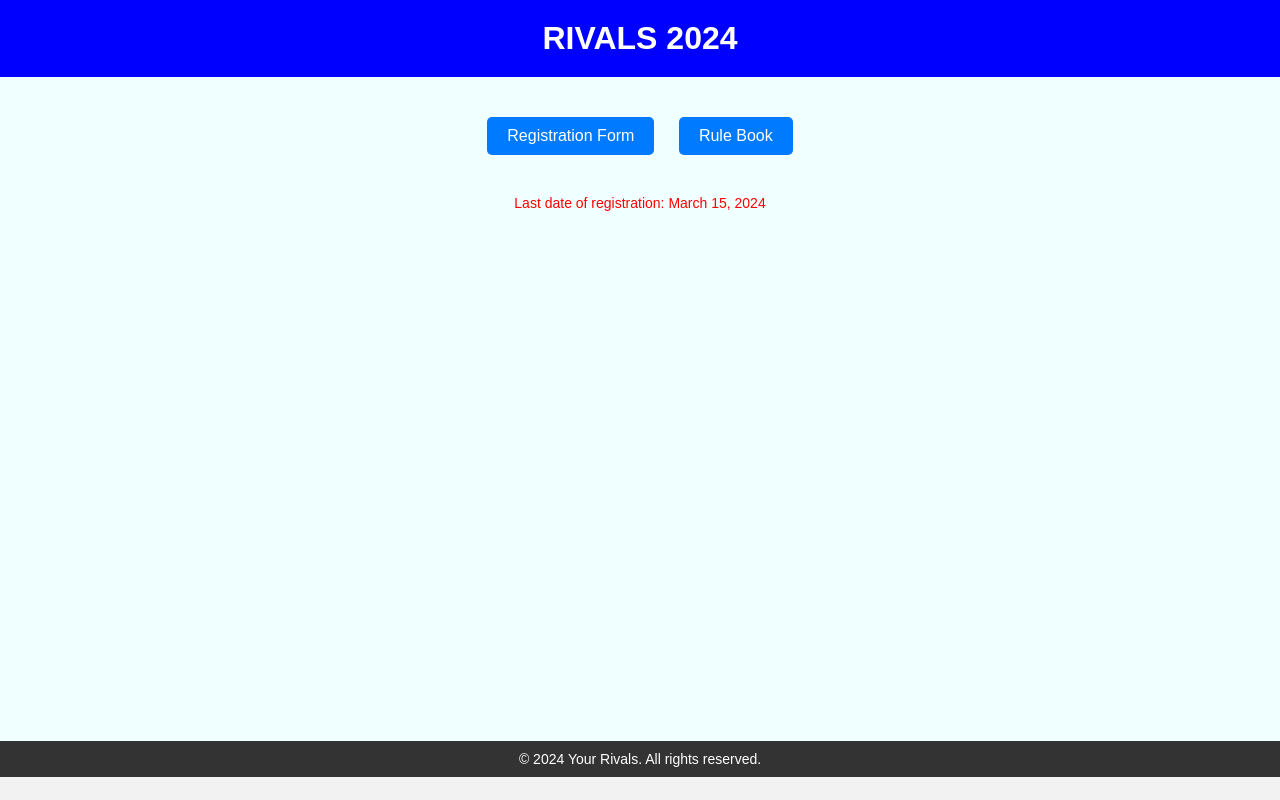
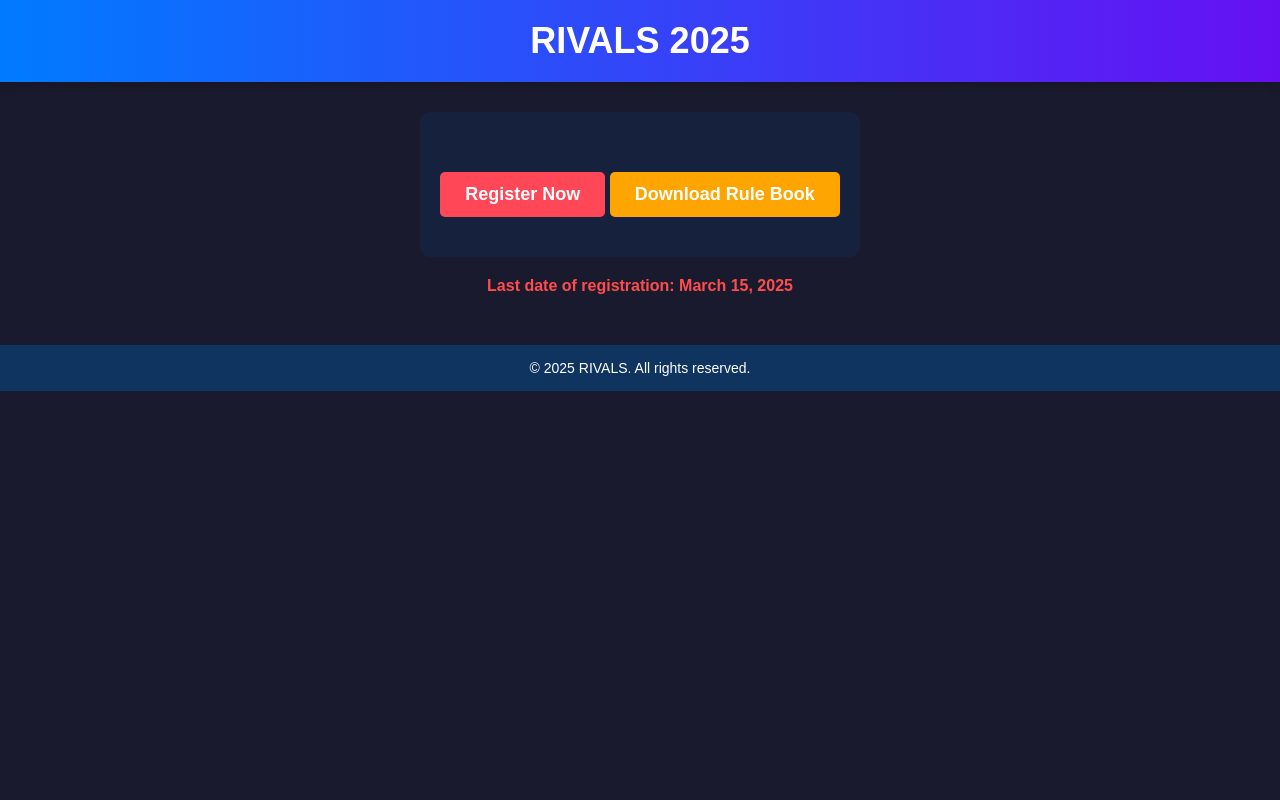
Before and after one commit to rivals25/rivals, a plain HTML site: page index.html in a window 1280 px wide. Drawn offline with Linux system fonts and the light colour scheme.

Commit message:
Update index.html

```diff
--- a/index.html
+++ b/index.html
@@ -3,81 +3,122 @@
 <head>
   <meta charset="UTF-8">
   <meta name="viewport" content="width=device-width, initial-scale=1.0">
-  <title>RIVALS 2024</title>
+  <title>RIVALS 2025</title>
   <style>
     body {
       font-family: 'Arial', sans-serif;
       margin: 0;
       padding: 0;
-      background-color: #f2f2f2;
+      background-color: #1a1a2e;
+      color: #fff;
+      text-align: center;
     }
 
     .header {
-      text-align: center;
+      background: linear-gradient(90deg, #007BFF, #6610f2);
       padding: 20px 0;
-      background-color:blue;
-      color: #fff;
+      box-shadow: 0 4px 8px rgba(0, 0, 0, 0.2);
+      animation: fadeIn 1.5s ease-in-out;
     }
 
     h1 {
       margin: 0;
+      font-size: 36px;
+      text-transform: uppercase;
+      animation: slideDown 1.5s ease-in-out;
     }
 
     .content {
-      background-color:; /* Background color for the content area */
-      padding: 20px;
+      padding: 40px 20px;
+      background-color: #16213e;
+      border-radius: 10px;
+      display: inline-block;
+      margin-top: 30px;
+      animation: popUp 1.5s ease-in-out;
     }
 
     .buttons-container {
-      text-align: center;
       margin-top: 20px;
     }
 
     .button {
       display: inline-block;
-      padding: 10px 20px;
+      padding: 12px 25px;
       text-decoration: none;
       color: #fff;
-      background-color: #007BFF;
+      font-size: 18px;
+      font-weight: bold;
       border-radius: 5px;
-      font-size: 16px;
-      margin: 0 10px;
-      cursor: pointer;
+      transition: 0.3s;
+      animation: fadeIn 2s ease-in-out;
+    }
+
+    .button:nth-child(1) {
+      background: #ff4757;
+    }
+
+    .button:nth-child(2) {
+      background: #ffa502;
     }
 
     .button:hover {
-      background-color: #0056b3;
+      opacity: 0.8;
+      transform: scale(1.05);
     }
 
-    .copyright {
-      text-align: center;
-      padding: 10px 0;
-      background-color: #333;
-      color: #fff;
-      font-size: 14px;
+    .deadline {
+      font-size: 16px;
+      margin-top: 20px;
+      color: #ff4d4d;
+      font-weight: bold;
+      animation: fadeIn 2s ease-in-out;
     }
 
+    .footer {
+      margin-top: 50px;
+      padding: 15px 0;
+      background: #0f3460;
+      font-size: 14px;
+      animation: slideUp 1.5s ease-in-out;
+    }
+
+    @keyframes fadeIn {
+      from { opacity: 0; }
+      to { opacity: 1; }
+    }
+
+    @keyframes slideDown {
+      from { transform: translateY(-50px); opacity: 0; }
+      to { transform: translateY(0); opacity: 1; }
+    }
+
+    @keyframes slideUp {
+      from { transform: translateY(50px); opacity: 0; }
+      to { transform: translateY(0); opacity: 1; }
+    }
+
+    @keyframes popUp {
+      from { transform: scale(0.8); opacity: 0; }
+      to { transform: scale(1); opacity: 1; }
+    }
   </style>
 </head>
 <body>
+  <div class="header">
+    <h1>RIVALS 2025</h1>
+  </div>
 
-  <div class="header">
-    <h1>RIVALS 2024</h1>
-  </div>
-  <div style="background-color:azure;">
   <div class="content">
     <div class="buttons-container">
-      <a href="https://docs.google.com/forms/d/e/1FAIpQLSfxpfYZq2v7Ndt_zbU9aLDZc5CBTF7Ozh7NTxpy3Kd26G723A/viewform?usp=sf_link" class="button"> Registration Form</a>
-      <a href="rule.pdf" class="button" download>Rule Book</a>
+      <a href="https://docs.google.com/forms/d/e/1FAIpQLSeUWJamOZ1qa38sRNFJF_kBnw5MYYjQEPZ15U6M-SbVS7Zreg/viewform" class="button">Register Now</a>
+      <a href="rival25-rulebook.pdf" class="button" download>Download Rule Book</a>
     </div>
   </div>
-  <p style="text-align: center; margin-top: 20px; font-size: 14px; color:red;">
-    Last date of registration: March 15, 2024
-  </p>
 
-  <div class="copyright" style="margin-top: 530px;">
-    &copy; 2024 Your Rivals. All rights reserved.
+  <p class="deadline">Last date of registration: March 15, 2025</p>
+
+  <div class="footer">
+    &copy; 2025 RIVALS. All rights reserved.
   </div>
-</div>
 </body>
 </html>
```
